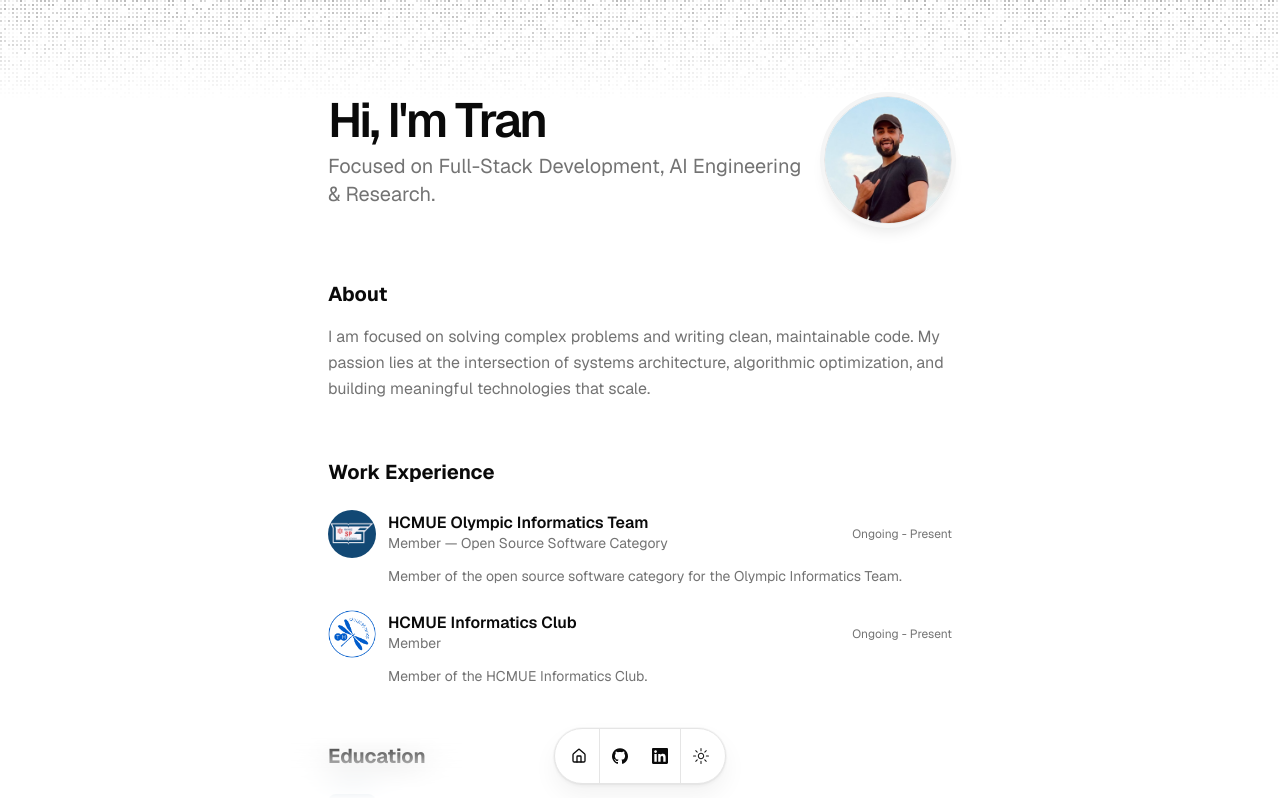
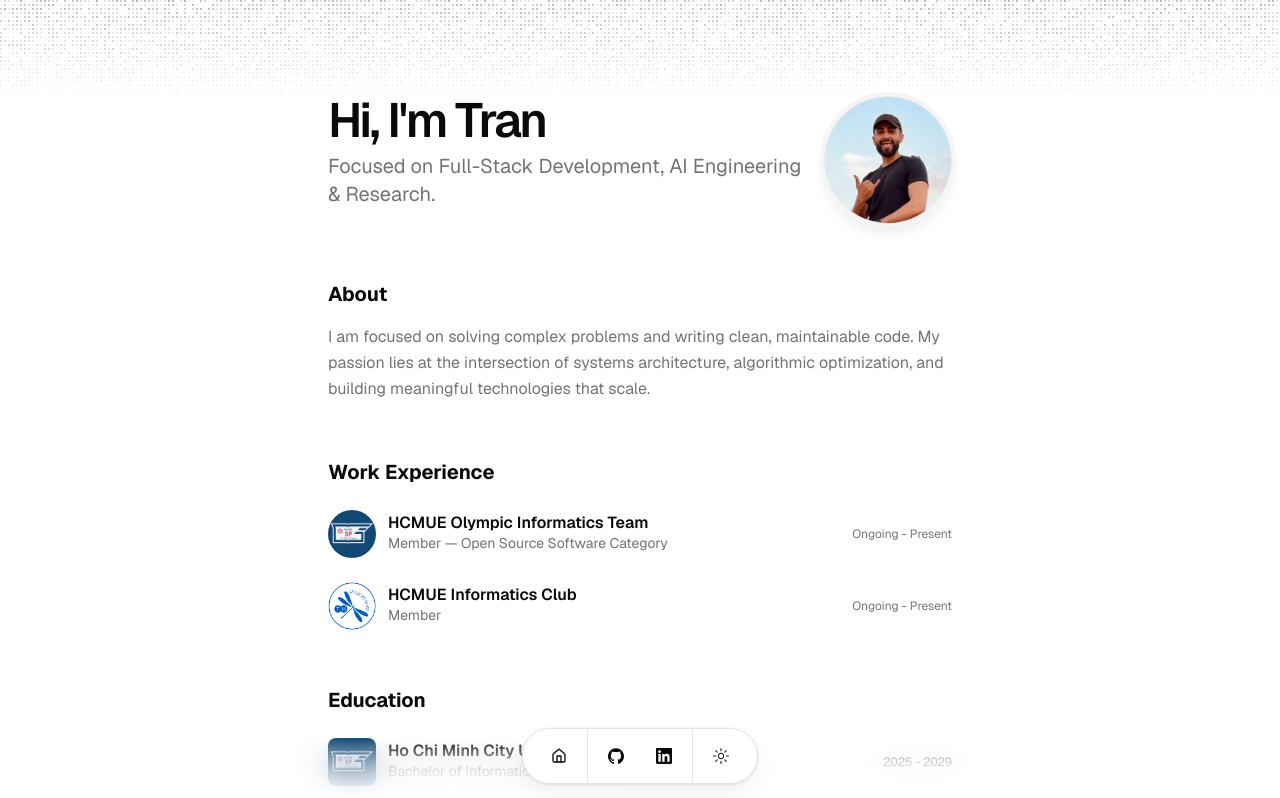
Before and after one commit to CoderIshibuki/CoderIshibuki.github.io, a Next.js app: page / in a window 1280 px wide. Shown: the top 798 px of the page. Built offline with nearby package versions, Linux system fonts and the light colour scheme.

Commit message:
style: remove description from work experience and add gap to dock

```diff
--- a/src/components/navbar.tsx
+++ b/src/components/navbar.tsx
@@ -12,7 +12,7 @@
   return (
     <div className="pointer-events-none fixed inset-x-0 bottom-0 z-30 mx-auto mb-4 flex origin-bottom h-full max-h-14">
       <div className="fixed bottom-0 inset-x-0 h-16 w-full bg-background to-transparent backdrop-blur-lg [-webkit-mask-image:linear-gradient(to_top,black,transparent)] dark:bg-background"></div>
-      <Dock className="z-50 pointer-events-auto relative mx-auto flex min-h-full h-full items-center px-1 bg-background [box-shadow:0_0_0_1px_rgba(0,0,0,.03),0_2px_4px_rgba(0,0,0,.05),0_12px_24px_rgba(0,0,0,.05)] transform-gpu dark:[border:1px_solid_rgba(255,255,255,.1)] dark:[box-shadow:0_-20px_80px_-20px_#ffffff1f_inset]">
+      <Dock className="z-50 pointer-events-auto relative mx-auto flex min-h-full h-full items-center px-4 gap-2 bg-background [box-shadow:0_0_0_1px_rgba(0,0,0,.03),0_2px_4px_rgba(0,0,0,.05),0_12px_24px_rgba(0,0,0,.05)] transform-gpu dark:[border:1px_solid_rgba(255,255,255,.1)] dark:[box-shadow:0_-20px_80px_-20px_#ffffff1f_inset]">
         {DATA.navbar.map((item) => {
           const isExternal = item.href.startsWith("http");
           return (
--- a/src/components/section/work-section.tsx
+++ b/src/components/section/work-section.tsx
@@ -58,11 +58,6 @@
                 </div>
               </div>
             </Wrapper>
-            {work.description && (
-              <div className="ml-15 text-xs sm:text-sm text-muted-foreground">
-                {work.description}
-              </div>
-            )}
           </div>
         );
       })}
```
